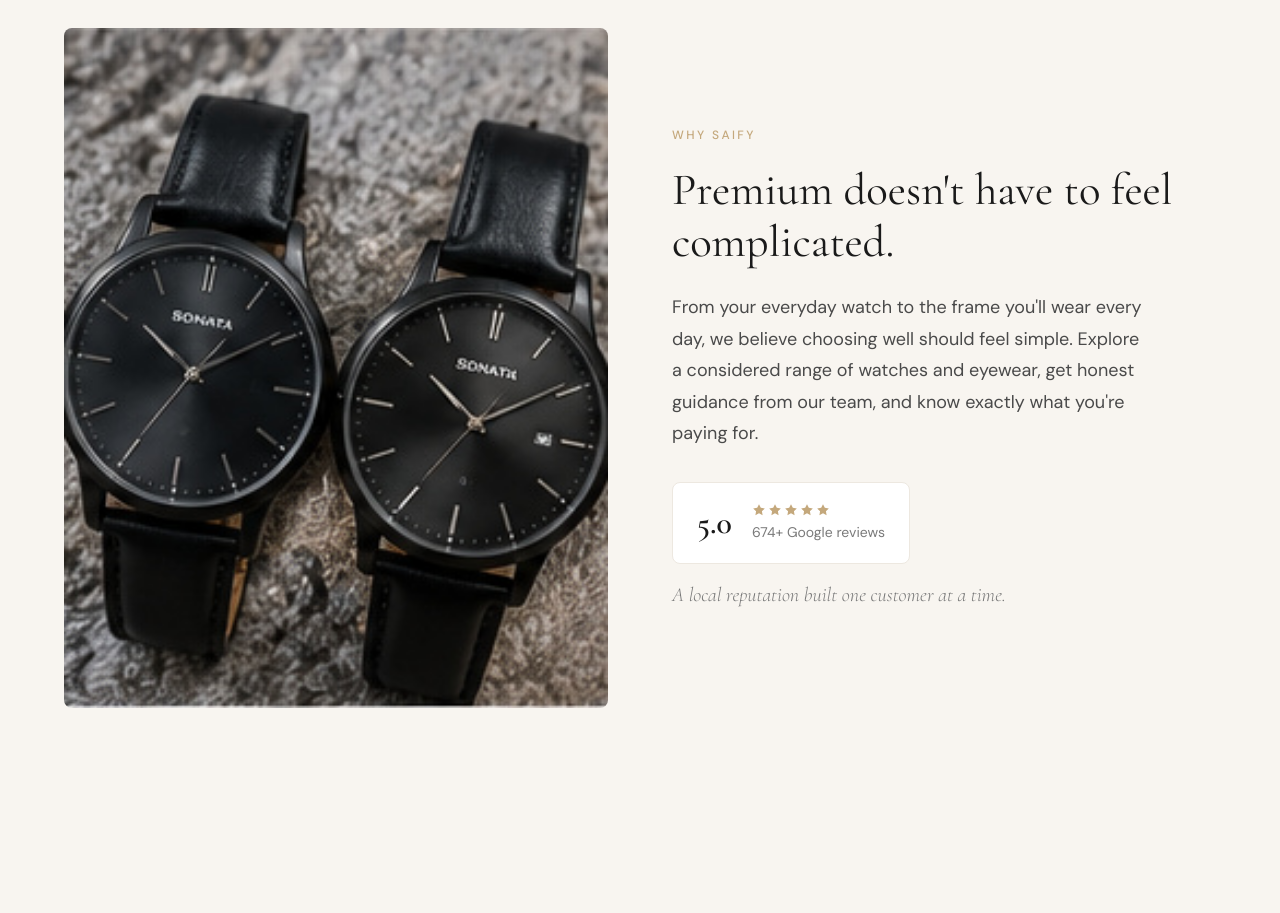
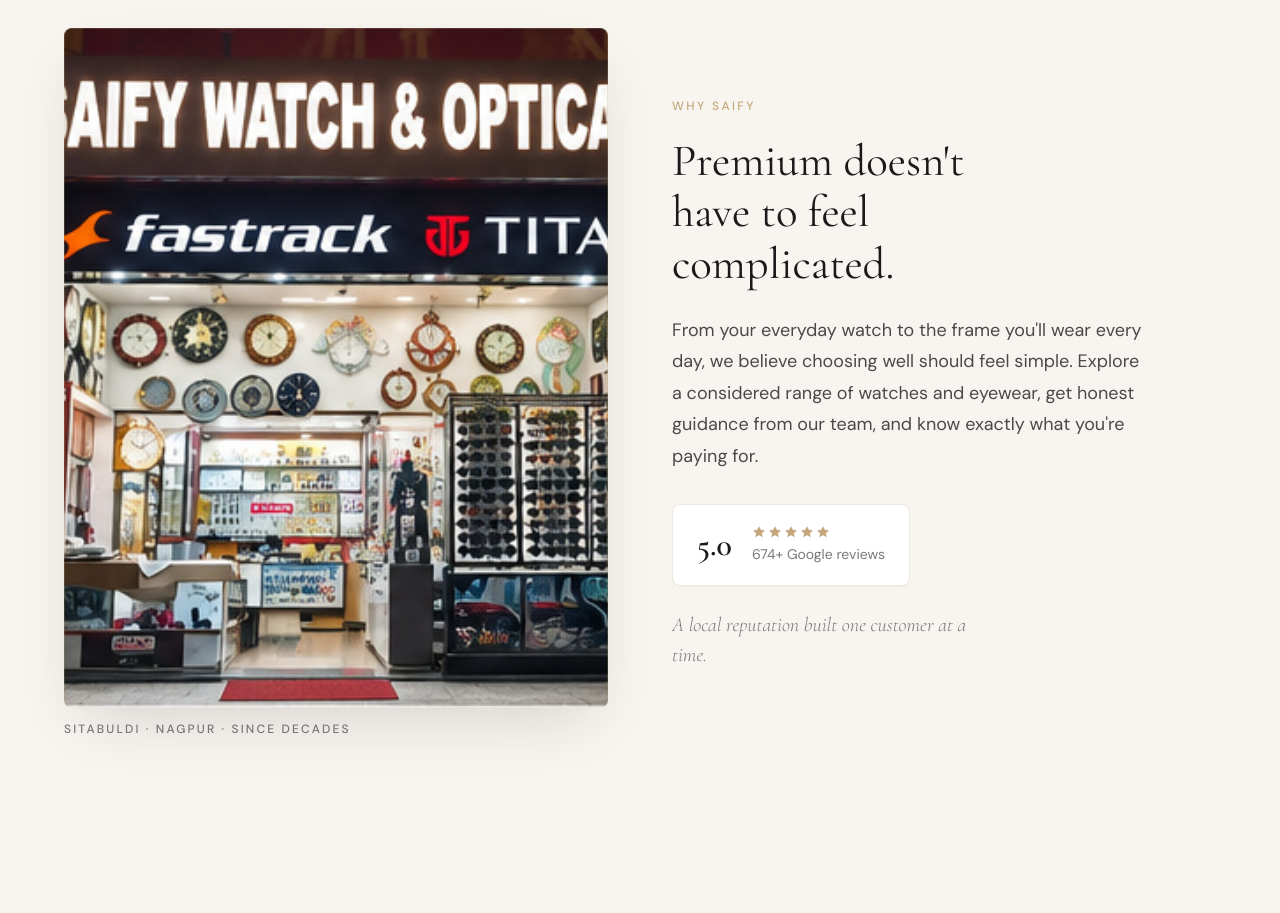
Before and after one commit to pallavithulkar/saify-watch-optical, a plain HTML site: page index.html in a window 1280 px wide. Shown: the part 900-1813 px from the top of the page. Drawn offline with nearby package versions, Linux system fonts and the light colour scheme.

Commit message:
refactor(section 02): swap to clean storefront asset + premium frame
- Swap saify_photo_06.jpg (square interior) for saify_photo_01.jpg (clean landscape storefront) — best asset for TRUST/BRAND purpose per asset rule
- Wrap image in semantic <figure>/<figcaption> with location caption
- Add decoding="async" for paint performance
- Add subtle 1px gold accent border on image wrap (within 5% gold rule)
- Add soft drop-shadow for elevation off ivory background
- Wrap hover scale in prefers-reduced-motion guard
- Add hairline gold shadow to stat card
- Constrain headline + closing italic to readable max-widths
- Center caption on stacked layout (<=900px)

```diff
--- a/index.html
+++ b/index.html
@@ -112,15 +112,19 @@
   <section class="trust-intro" aria-label="About Saify">
     <div class="container">
       <div class="trust-intro__grid">
-        <div class="trust-intro__image-wrap reveal">
-          <img
-            src="assets/img/saify_photo_06.jpg"
-            alt="Inside Saify Watch & Optical store"
-            width="800"
-            height="1000"
-            loading="lazy"
-          >
-        </div>
+        <figure class="trust-intro__media reveal">
+          <div class="trust-intro__image-wrap">
+            <img
+              src="assets/img/saify_photo_01.jpg"
+              alt="Saify Watch & Optical storefront in Sitabuldi, Nagpur"
+              width="485"
+              height="386"
+              loading="lazy"
+              decoding="async"
+            >
+          </div>
+          <figcaption class="trust-intro__caption">Sitabuldi · Nagpur · since decades</figcaption>
+        </figure>
         <div class="trust-intro__content">
           <span class="trust-intro__eyebrow reveal">Why Saify</span>
           <h2 class="trust-intro__headline reveal">Premium doesn't have to feel complicated.</h2>
--- a/src/styles/main.css
+++ b/src/styles/main.css
@@ -559,11 +559,27 @@ ul, ol {
   align-items: center;
 }
 
+.trust-intro__media {
+  margin: 0;
+  position: relative;
+}
+
+/* Thin gold accent frame — pure decoration, 5% gold rule */
 .trust-intro__image-wrap {
   position: relative;
   aspect-ratio: 4/5;
   border-radius: var(--radius-md);
   overflow: hidden;
+  box-shadow: 0 24px 60px -20px rgba(31, 28, 25, 0.18);
+}
+
+.trust-intro__image-wrap::after {
+  content: "";
+  position: absolute;
+  inset: 0;
+  pointer-events: none;
+  border: 1px solid rgba(184, 151, 106, 0.25);
+  border-radius: var(--radius-md);
 }
 
 .trust-intro__image-wrap img {
@@ -573,7 +589,21 @@ ul, ol {
   transition: transform var(--duration-slow) var(--ease-out);
 }
 
-.trust-intro__image-wrap:hover img { transform: scale(1.03); }
+@media (prefers-reduced-motion: no-preference) {
+  .trust-intro__image-wrap:hover img { transform: scale(1.03); }
+}
+
+.trust-intro__caption {
+  display: block;
+  margin-top: var(--space-3);
+  font-family: var(--font-body);
+  font-size: var(--text-xs);
+  font-weight: 500;
+  letter-spacing: 0.18em;
+  text-transform: uppercase;
+  color: var(--c-text-muted);
+  text-align: left;
+}
 
 .trust-intro__content { padding: var(--space-8) 0; }
 
@@ -595,6 +625,7 @@ ul, ol {
   line-height: 1.15;
   color: var(--c-charcoal);
   margin-bottom: var(--space-6);
+  max-width: 16ch;
 }
 
 .trust-intro__body {
@@ -614,7 +645,8 @@ ul, ol {
   border-radius: var(--radius-md);
   border: 1px solid var(--c-ivory-dark);
   width: fit-content;
-  margin-bottom: var(--space-4);
+  margin-bottom: var(--space-6);
+  box-shadow: 0 1px 0 rgba(184, 151, 106, 0.08);
 }
 
 .trust-intro__stat-score {
@@ -645,6 +677,7 @@ ul, ol {
   color: var(--c-text-muted);
   font-weight: 300;
   line-height: 1.5;
+  max-width: 36ch;
 }
 
 /* ===================================================
@@ -1619,6 +1652,7 @@ ul, ol {
 @media (max-width: 900px) {
   .trust-intro__grid { grid-template-columns: 1fr; gap: var(--space-10); }
   .trust-intro__image-wrap { aspect-ratio: 16/9; }
+  .trust-intro__caption { text-align: center; }
   .two-worlds__grid { grid-template-columns: 1fr; }
   .world-card { aspect-ratio: 16/10; }
   .watch-collection__header { flex-direction: column; align-items: flex-start; }
```
